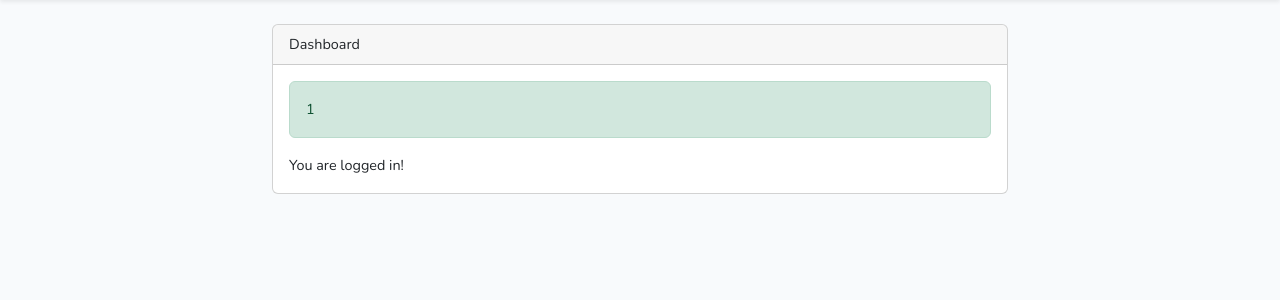
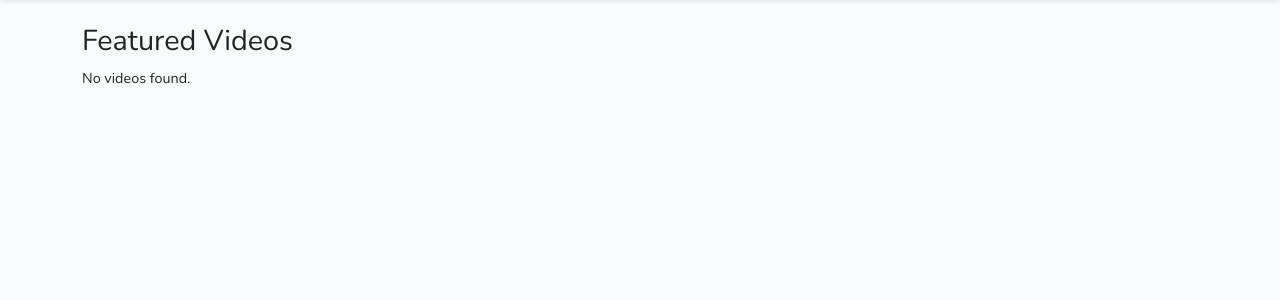
Before and after one commit to JaniAye/lowkey-web, a Laravel app: template resources/views/home.blade.php in a window 1280 px wide. Shown: the part 55-355 px from the top of the page. Run offline with Laravel 12, Linux system fonts and the light colour scheme; the template is opened without the code that fills it, so the values that code supplies are empty; a user stored in the database is signed in; data comes from the database, SQL or seed files in the repository; style sheets or scripts are compiled from the project's sources.

Commit message:
Implement video grid on home page and update post-login redirect
- Modified HomeController to pass mock video data to the home view.
- Updated home.blade.php to display videos in a YouTube-style grid.
- Each video card shows a thumbnail, title, uploader, price, and tags.
- Video cards link to /videos/{id}.
- Added a route and controller method for /videos/{id}.
- Created a basic view for the individual video page.

```diff
--- a/resources/views/home.blade.php
+++ b/resources/views/home.blade.php
@@ -2,22 +2,38 @@
 
 @section('content')
 <div class="container">
-    <div class="row justify-content-center">
-        <div class="col-md-8">
-            <div class="card">
-                <div class="card-header">{{ __('Dashboard') }}</div>
-
-                <div class="card-body">
-                    @if (session('status'))
-                        <div class="alert alert-success" role="alert">
-                            {{ session('status') }}
-                        </div>
-                    @endif
-
-                    {{ __('You are logged in!') }}
+    <h2>Featured Videos</h2>
+    <div class="row">
+        @if(isset($videos) && count($videos) > 0)
+            @foreach ($videos as $video)
+            <div class="col-md-4 mb-4">
+                <div class="card">
+                    <a href="{{ url('/videos/' . $video['id']) }}">
+                        <img src="{{ $video['thumbnail'] }}" class="card-img-top" alt="{{ $video['title'] }}">
+                    </a>
+                    <div class="card-body">
+                        <h5 class="card-title"><a href="{{ url('/videos/' . $video['id']) }}">{{ $video['title'] }}</a></h5>
+                        <p class="card-text">{{ $video['uploader'] }}</p>
+                        <p class="card-text"><strong>Price:</strong> ${{ $video['price'] }}</p>
+                        @if(isset($video['tags']) && count($video['tags']) > 0)
+                        <p class="card-text">
+                            <small class="text-muted">
+                                Tags:
+                                @foreach ($video['tags'] as $tag)
+                                    <span class="badge bg-secondary">{{ $tag }}</span>
+                                @endforeach
+                            </small>
+                        </p>
+                        @endif
+                    </div>
                 </div>
             </div>
-        </div>
+            @endforeach
+        @else
+            <div class="col">
+                <p>No videos found.</p>
+            </div>
+        @endif
     </div>
 </div>
 @endsection
--- a/routes/web.php
+++ b/routes/web.php
@@ -13,3 +13,4 @@ Route::get('/auth/callback/{provider}', [SocialiteController::class, 'handleProv
 Auth::routes();
 
 Route::get('/home', [App\Http\Controllers\HomeController::class, 'index'])->name('home');
+Route::get('/videos/{id}', [App\Http\Controllers\HomeController::class, 'showVideo'])->name('videos.show');
```
Also changed, not shown: app/Http/Controllers/HomeController.php (+65 -1 lines), resources/views/video/show.blade.php (added, +20 -0 lines).
